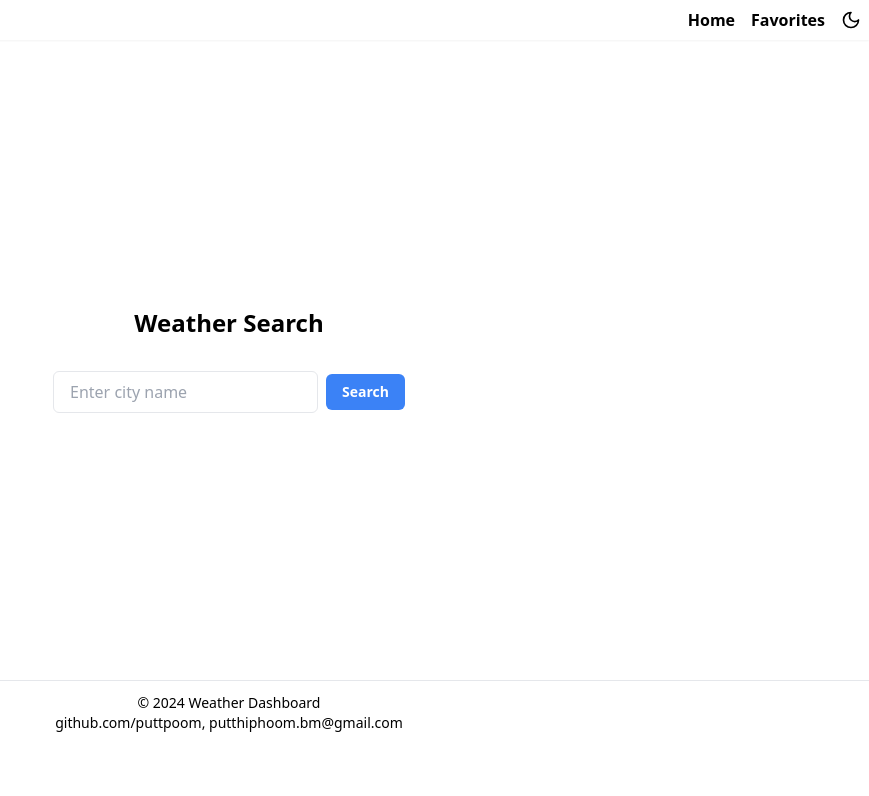
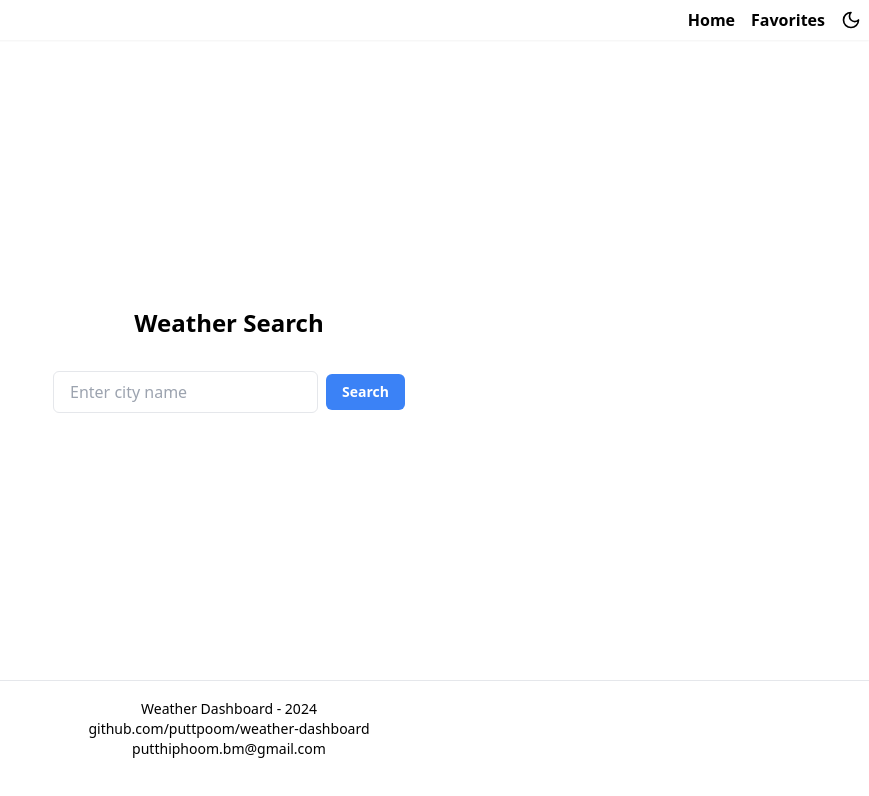
Before and after one commit to puttpoom/weather-dashboard, a Next.js app: page / in a window 1280 px wide. Shown: the top 796 px of the page, without its empty margins (411-1280 px from the left). Built offline with nearby package versions, Linux system fonts and the light colour scheme; no server answers.

Commit message:
Fix Footer add geolocation

```diff
--- a/app/page.js
+++ b/app/page.js
@@ -44,6 +44,32 @@ export default function HomePage() {
       });
     }
   }, []);
+
+  const handleGetCurrentLocation = () => {
+    if ("geolocation" in navigator) {
+      navigator.geolocation.getCurrentPosition((position) => {
+        const { latitude, longitude } = position.coords;
+        fetch(
+          `https://api.openweathermap.org/data/2.5/weather?lat=${latitude}&lon=${longitude}&units=metric&appid=${process.env.NEXT_PUBLIC_OPENWEATHERMAP_API_KEY}`
+        )
+          .then((response) => response.json())
+          .then((data) => {
+            const weatherInfo = {
+              city: data.name,
+              temperature: data.main.temp,
+              description: data.weather[0].description,
+              humidity: data.main.humidity,
+              windSpeed: data.wind.speed,
+            };
+            setIsLocation(true);
+            setWeatherData(weatherInfo);
+          })
+          .catch((error) => {
+            setError(error.message);
+          });
+      });
+    }
+  };
 
   const handleFavorite = async (data) => {
     const { city, temperature, humidity, windSpeed, description } = data;
@@ -94,6 +120,9 @@ export default function HomePage() {
     <div className="container flex flex-col items-center gap-4 justify-center h-[80vh] mx-auto">
       <h1 className="text-2xl font-bold mb-4">Weather Search</h1>
       <SearchBar onSearch={handleSearch} />
+      {/* <button onClick={() => handleGetCurrentLocation()}>
+        getCurrentPosition
+      </button> */}
       {error && <p className="text-red-500 mt-4">{error}</p>}
       {weatherData && (
         <div className="flex flex-col gap-2 border p-4 rounded-md hover:bg-gray-50">
@@ -115,7 +144,6 @@ export default function HomePage() {
           <button
             className="bg-pink-400 font-bold text-sm p-2 text-white rounded-md"
             onClick={() => handleFavorite(weatherData)}
-            // onClick={() => dispatch(addFav(weatherData))}
           >
             Add to Favorite
           </button>
--- a/layouts/Footer.js
+++ b/layouts/Footer.js
@@ -1,10 +1,13 @@
+import Link from "next/link";
+
 export default function Footer() {
   return (
-    <footer className="flex flex-col items-center justify-center w-full h-16 border-t">
-      <p className="text-sm">
-        &copy; {new Date().getFullYear()} Weather Dashboard
-      </p>
-      <p className="text-sm">github.com/puttpoom, putthiphoom.bm@gmail.com</p>
+    <footer className="flex flex-col items-center justify-center w-full h-24 border-t text-sm">
+      <p>Weather Dashboard - {new Date().getFullYear()}</p>
+      <Link href="https://github.com/puttpoom/weather-dashboard">
+        github.com/puttpoom/weather-dashboard
+      </Link>
+      <p>putthiphoom.bm@gmail.com</p>
     </footer>
   );
 }
```
